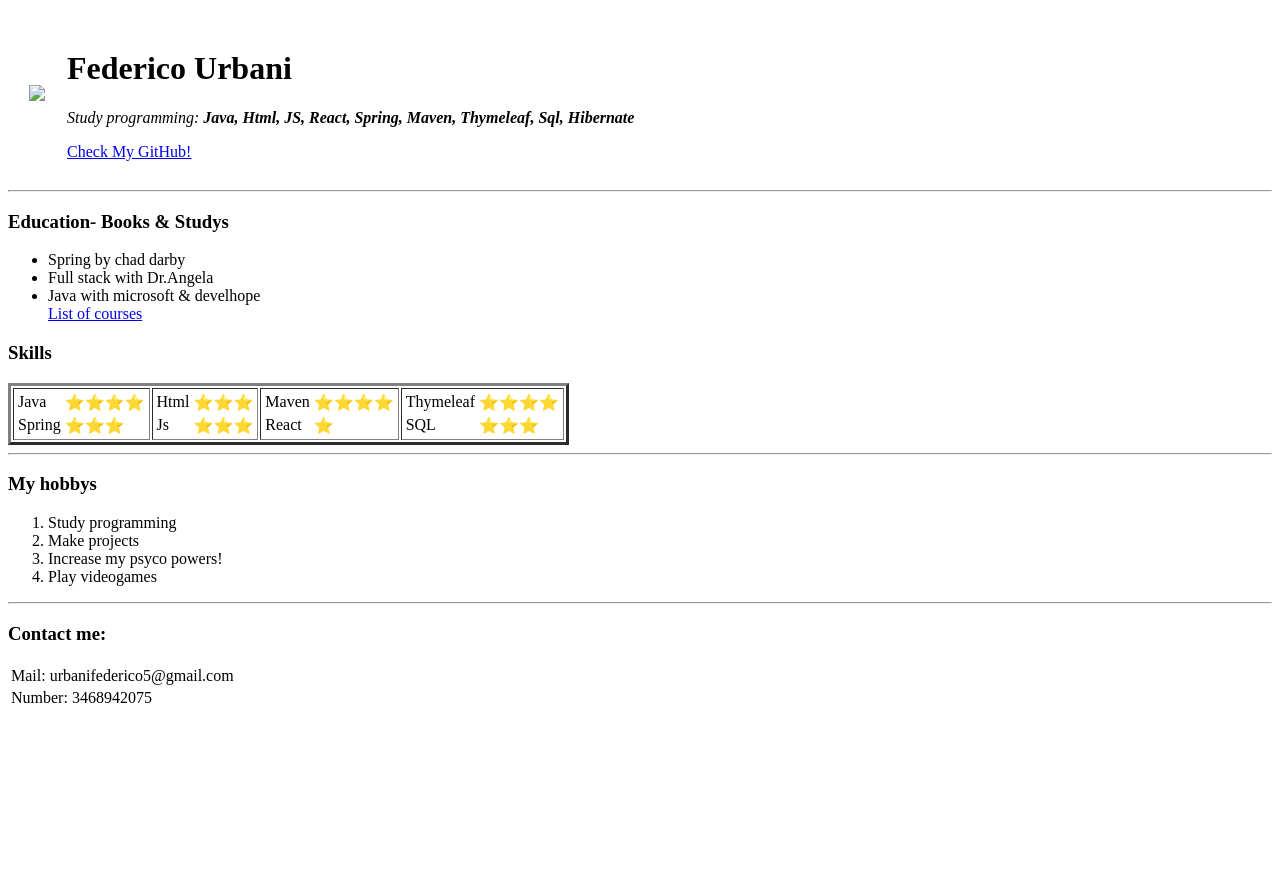
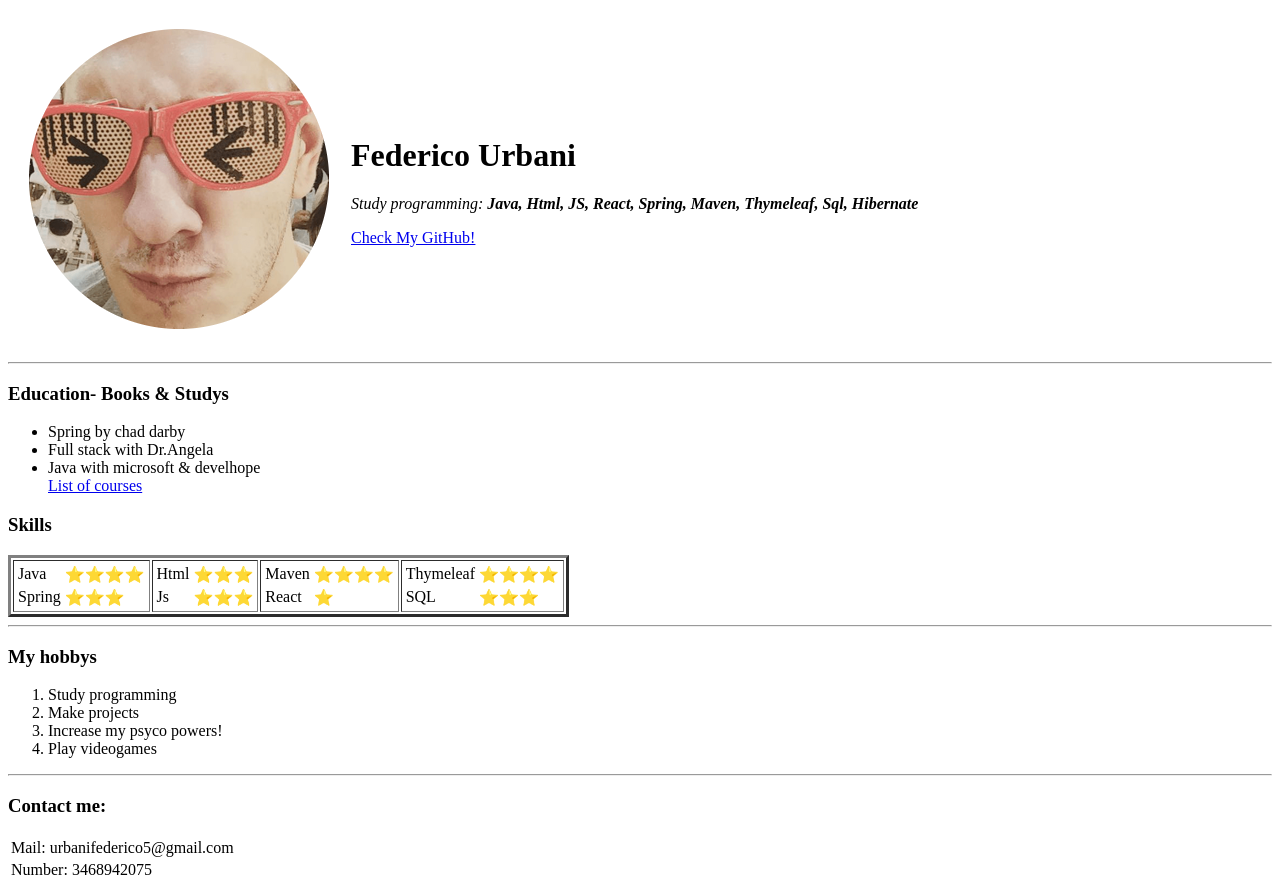
Before and after one commit to FedericoUrbani/CV, a plain HTML site: page index.html in a window 1280 px wide. Before the commit the page ends 800 px from the top, so only its background shows below. Drawn offline with Linux system fonts and the light colour scheme.

Commit message:
typo fixed

```diff
--- a/index.html
+++ b/index.html
@@ -11,7 +11,7 @@
   <body>
     <table cellspacing="20">
       <tr>
-        <td><img src="src/croping1.png.png"></td>   <!--imagine crop-circle -->
+        <td><img src="src/croping1.png"></td>   <!--imagine crop-circle -->
         <td><h1>Federico Urbani</h1>
           <!-- w enter can autocompile -->
           <p><em>Study programming: <strong>Java, Html, JS, React, Spring, Maven, Thymeleaf, Sql, Hibernate</strong></em></p><!--paragraph tag-->
```
